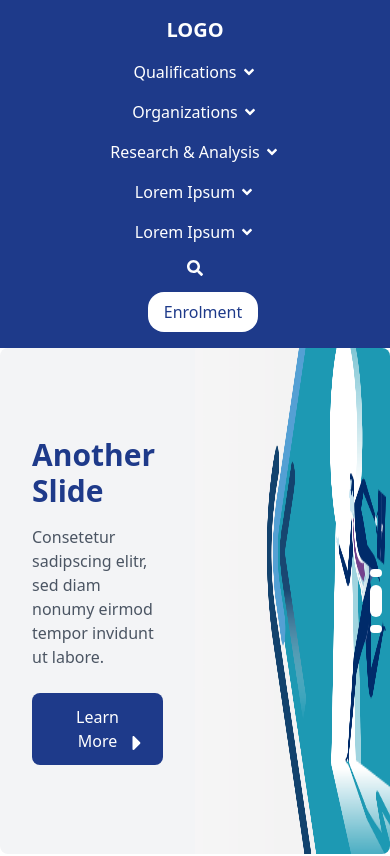
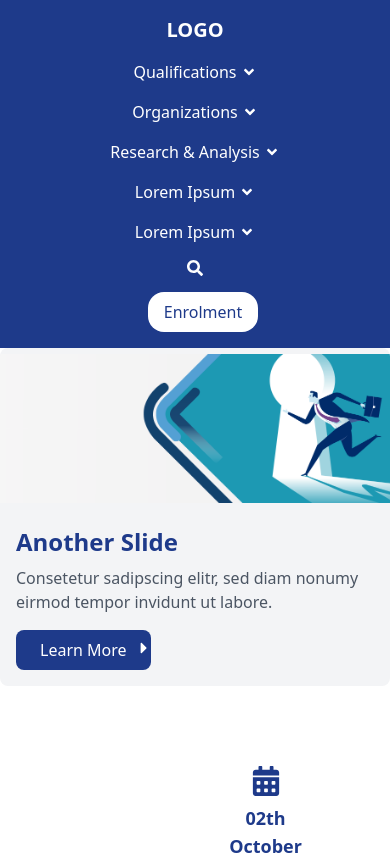
Before and after one commit to juned1110/ToggleHead, a React (Vite) app: page / in a window 390 px wide. Shown: the top 856 px of the page. Built offline with nearby package versions, Linux system fonts and the light colour scheme.

Commit message:
responsive in mobile view

```diff
--- a/src/components/HeroSlider.jsx
+++ b/src/components/HeroSlider.jsx
@@ -41,39 +41,29 @@ const HeroSlider = () => {
 
   return (
     <div
-      className={`relative flex items-center justify-between h-[60vh] rounded-lg overflow-hidden ${slides[currentSlide].bg}`}
+      className={`relative flex flex-col-reverse md:flex-row items-center justify-between h-[40vh] md:h-[60vh] rounded-lg overflow-hidden ${slides[currentSlide].bg}`}
     >
-      <div className="w-1/2 p-8">
-        <h1 className="text-3xl font-bold text-primary ">
+      <div className="w-full md:w-1/2 p-4 md:p-8">
+        <h1 className="text-2xl md:text-3xl font-bold text-primary">
           {slides[currentSlide].title}
         </h1>
-        <p className="mt-4 text-gray-600">{slides[currentSlide].description}</p>
-        <button className="mt-6 px-8 py-3 bg-primary text-white rounded-lg">
+        <p className="mt-2 md:mt-4 text-gray-600">
+          {slides[currentSlide].description}
+        </p>
+        <button className="mt-4 md:mt-6 px-6 py-2 md:px-8 md:py-3 bg-primary text-white rounded-lg">
           {slides[currentSlide].buttonText}
-          <span className="ml-2 absolute mt-[0.2vh] text-2xl">
+          <span className="ml-2 absolute text-lg md:text-2xl mt-[0.2vh]">
             <FaCaretRight />
           </span>
         </button>
       </div>
 
-      <div className="w-1/2 h-screen flex items-center justify-center">
+      <div className="w-full md:w-1/2 h-[40vh] md:h-[60vh] flex items-center justify-center">
         <img
           src={slides[currentSlide].imgSrc}
           alt="Slide graphic"
-          className="max-h-full object-fill h-[60vh]"
+          className="max-h-full object-contain"
         />
-      </div>
-
-      {/* vertical scroll effect */}
-      <div className="absolute right-2 top-1/2 transform -translate-y-1/2 flex flex-col items-center space-y-2">
-        {slides.map((_, index) => (
-          <div
-            key={index}
-            className={`w-3 bg-white rounded-full ${
-              currentSlide === index ? "h-8" : "h-2"
-            } transition-all duration-300`}
-          ></div>
-        ))}
       </div>
     </div>
   );
```
